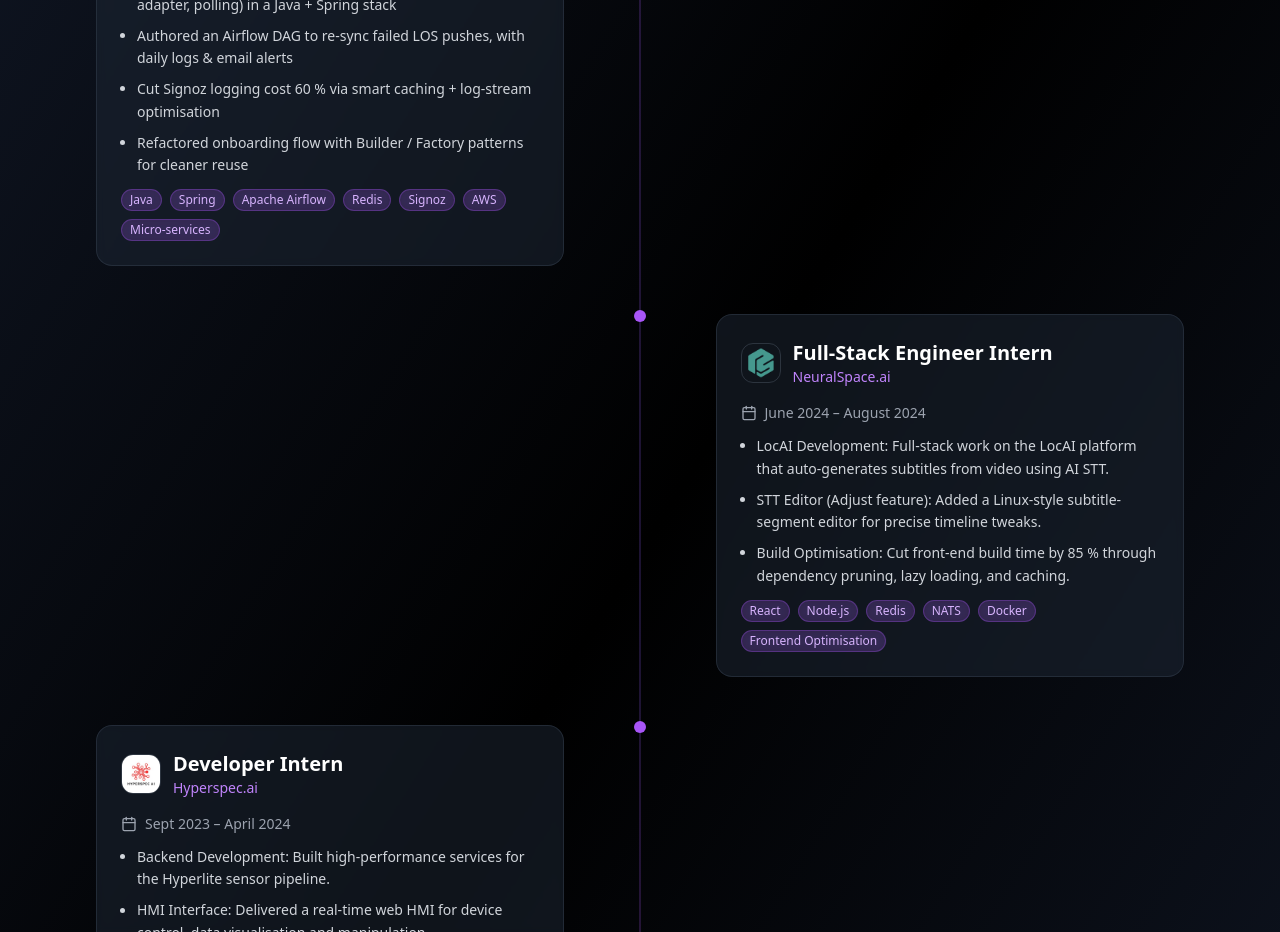
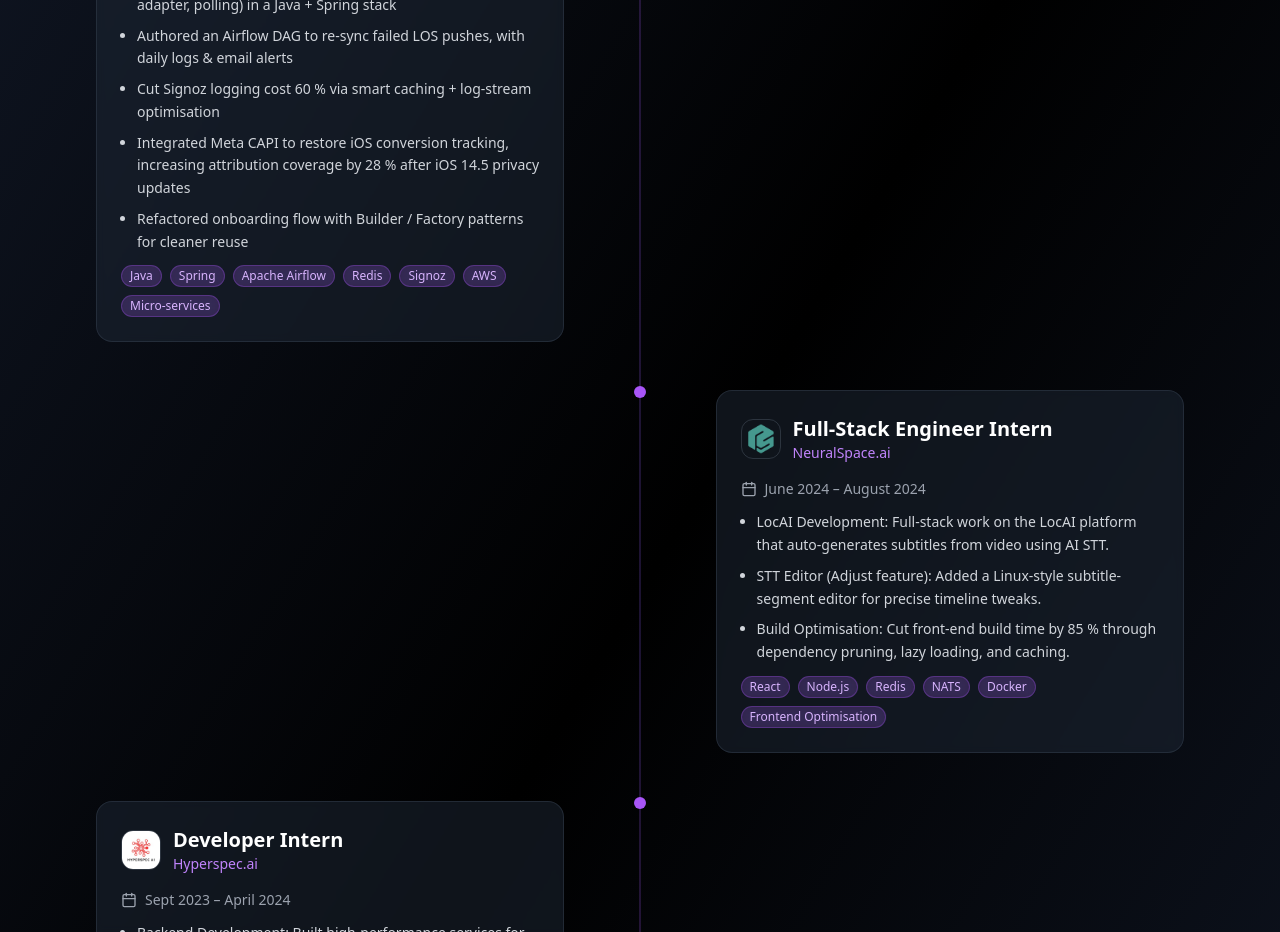
Before and after one commit to Tannic-Paprika/new-portfolio, a React (Vite) app: page / in a window 1280 px wide. Shown: the part 2080-3012 px from the top of the page. Built offline with nearby package versions, Linux system fonts and the light colour scheme; a web font is replaced by a local one.

Commit message:
Update Experience.jsx

```diff
--- a/src/components/Experience.jsx
+++ b/src/components/Experience.jsx
@@ -15,6 +15,7 @@
       'Built 4 core micro-services (card provisioning, vault, Yes Bank adapter, polling) in a Java + Spring stack',
       'Authored an Airflow DAG to re-sync failed LOS pushes, with daily logs & email alerts',
       'Cut Signoz logging cost 60 % via smart caching + log-stream optimisation',
+      'Integrated Meta CAPI to restore iOS conversion tracking, increasing attribution coverage by 28 % after iOS 14.5 privacy updates',
       'Refactored onboarding flow with Builder / Factory patterns for cleaner reuse'
     ],
     imageSrc: KiwiImage,
```
